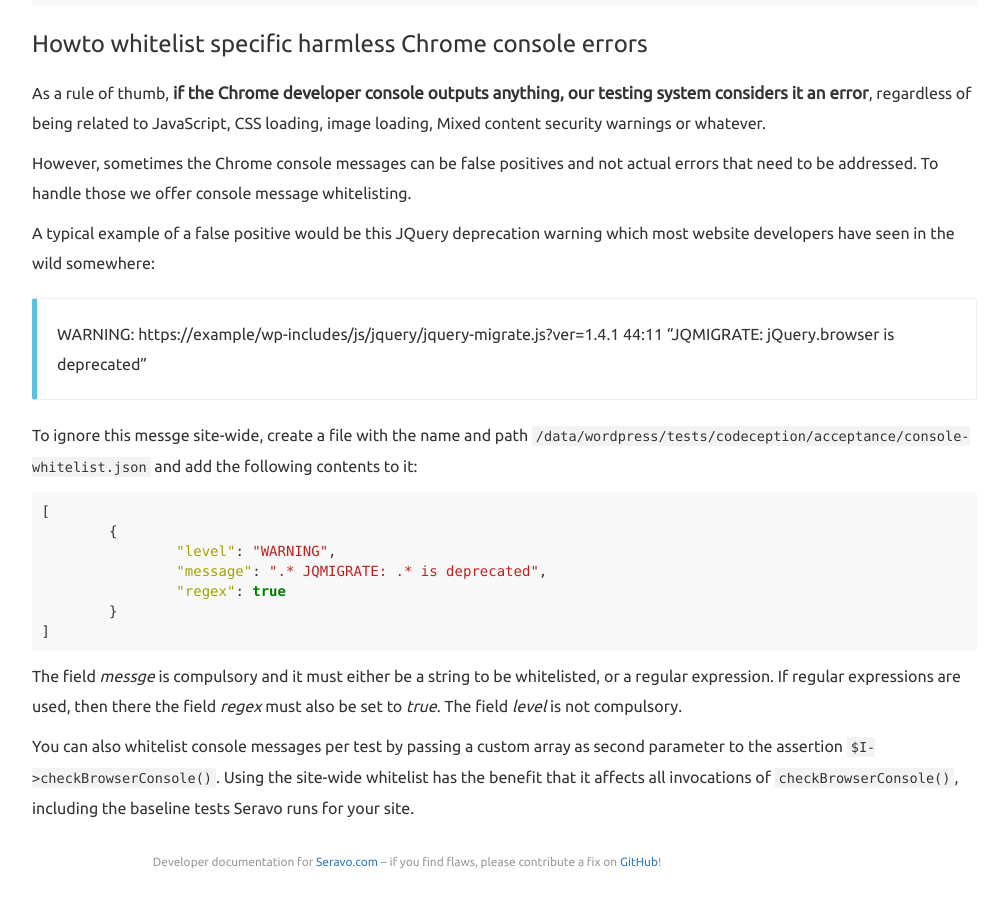
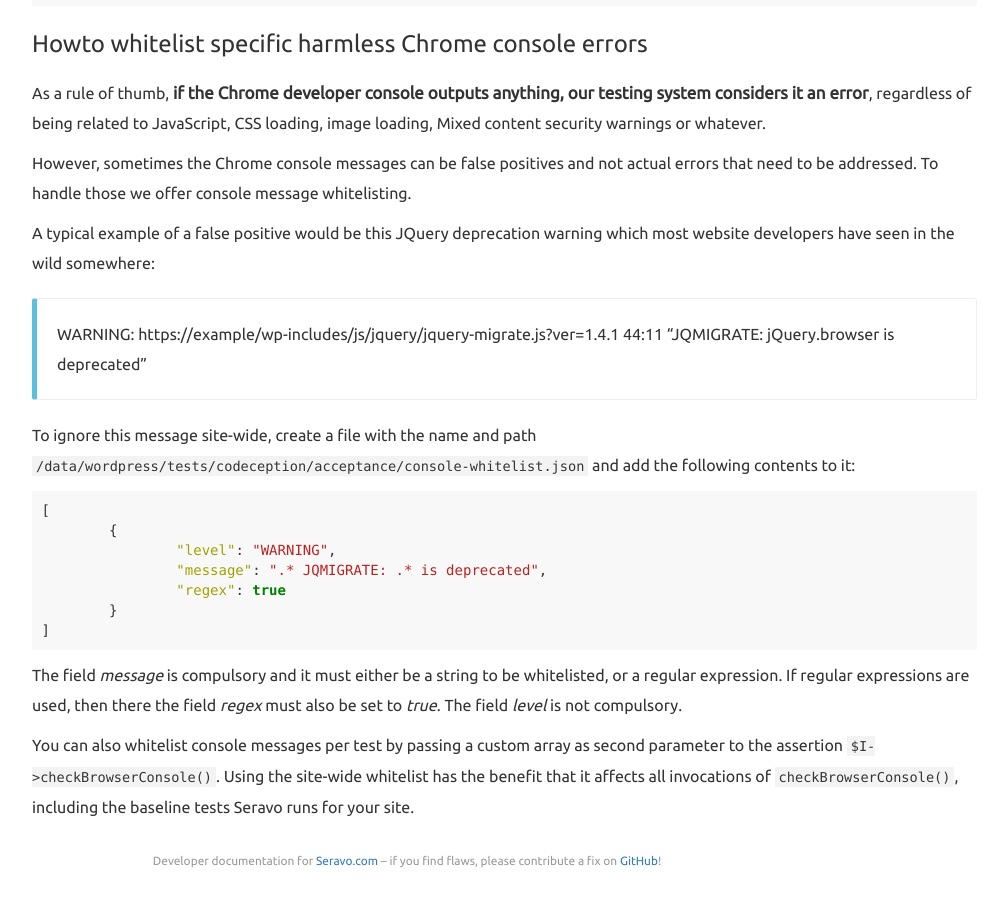
Before and after one commit to Seravo/docs, a Jekyll site: the page built from _posts/2018-09-21-ng-integration-tests.md, in a window 1280 px wide and 900 px high, scrolled down 6558 px. Shown: the whole window, without its empty margins (233-1241 px from the left). Built offline with Jekyll 4.4.1, drawn with Linux system fonts in a browser that asks for light colours; nearby versions of some CDN libraries.

Commit message:
Update 2018-09-21-ng-integration-tests.md

````diff
--- a/_posts/2018-09-21-ng-integration-tests.md
+++ b/_posts/2018-09-21-ng-integration-tests.md
@@ -276,7 +276,7 @@ However, sometimes the Chrome console messages can be false positives and not ac
 A typical example of a false positive would be this JQuery deprecation warning which most website developers have seen in the wild somewhere:
 > WARNING: https://example/wp-includes/js/jquery/jquery-migrate.js?ver=1.4.1 44:11 "JQMIGRATE: jQuery.browser is deprecated"
 
-To ignore this messge site-wide, create a file with the name and path `/data/wordpress/tests/codeception/acceptance/console-whitelist.json` and add the following contents to it:
+To ignore this message site-wide, create a file with the name and path `/data/wordpress/tests/codeception/acceptance/console-whitelist.json` and add the following contents to it:
 
 ```json
 [
@@ -288,6 +288,6 @@ To ignore this messge site-wide, create a file with the name and path `/data/wor
 ]
 ```
 
-The field *messge* is compulsory and it must either be a string to be whitelisted, or a regular expression. If regular expressions are used, then there the field *regex* must also be set to *true*. The field *level* is not compulsory.
+The field *message* is compulsory and it must either be a string to be whitelisted, or a regular expression. If regular expressions are used, then there the field *regex* must also be set to *true*. The field *level* is not compulsory.
 
 You can also whitelist console messages per test by passing a custom array as second parameter to the assertion `$I->checkBrowserConsole()`. Using the site-wide whitelist has the benefit that it affects all invocations of `checkBrowserConsole()`, including the baseline tests Seravo runs for your site.
````
